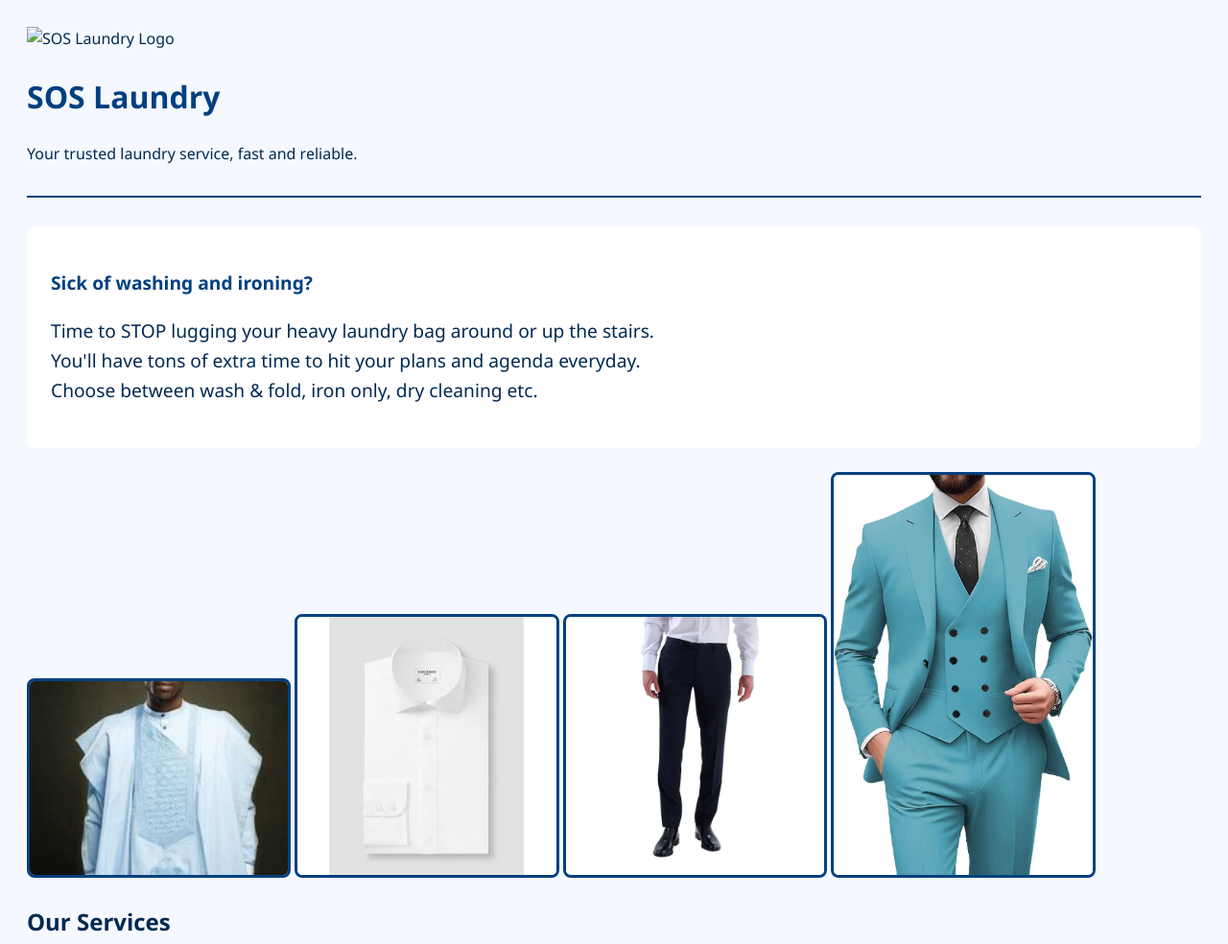
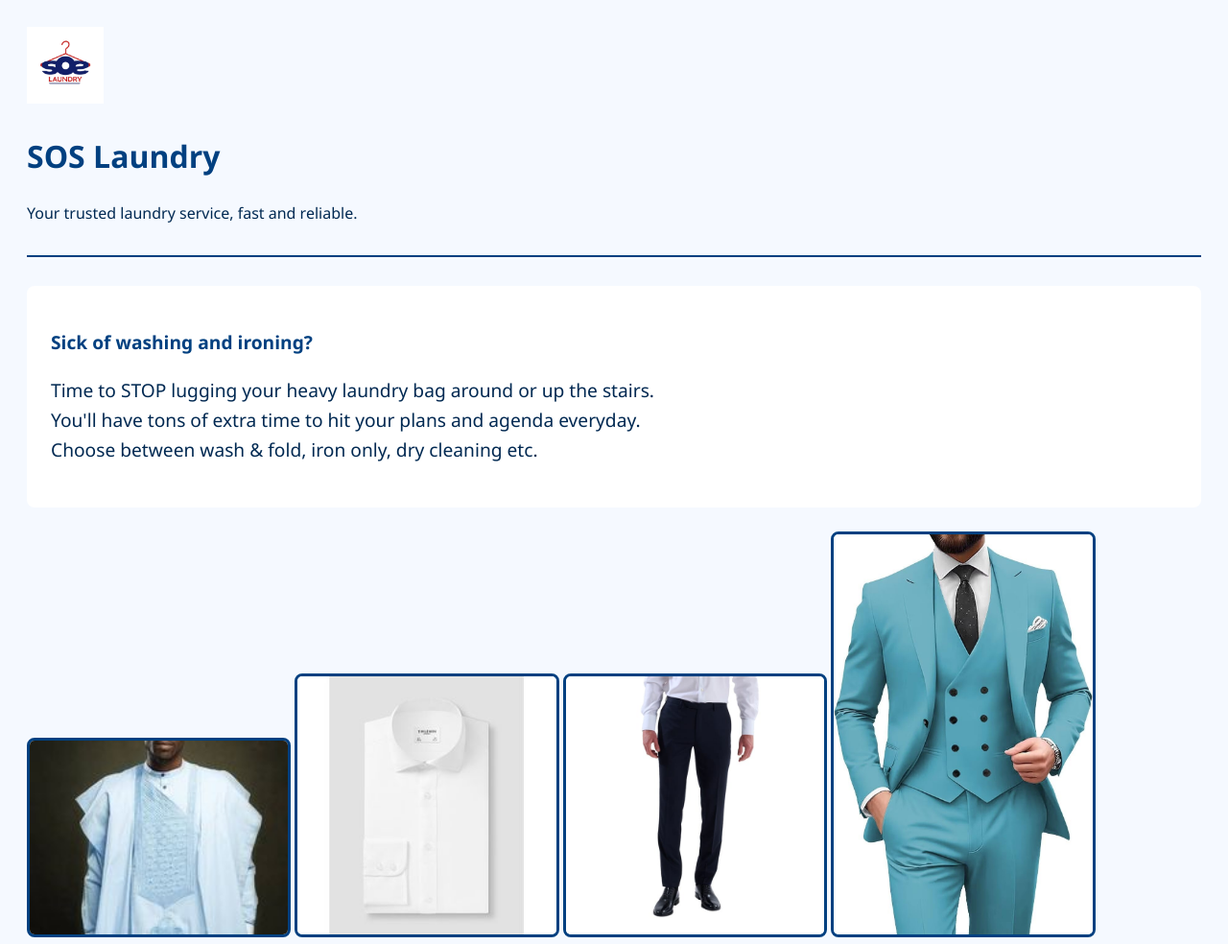
Before and after one commit to sos4peace/soslaundry, a plain HTML site: page index.html in a window 1280 px wide. Shown: the top 984 px of the page at 96% size. Drawn offline with Linux system fonts and the light colour scheme.

Commit message:
Add files via upload

```diff
--- a/index.html
+++ b/index.html
@@ -22,7 +22,7 @@
 
         <header>
             <div class="container">
-                <img src="soslaundryimagefolder/soslaundrylogo2.jpg" alt="SOS Laundry Logo"  class="Logo"/>
+                <img src="soslaundrylogo2.jpg" alt="SOS Laundry Logo"  class="Logo"/>
                 <h1>SOS Laundry</h1>
                 <p class="tagline">Your trusted laundry service, fast and reliable.</p>
             </div>
```
